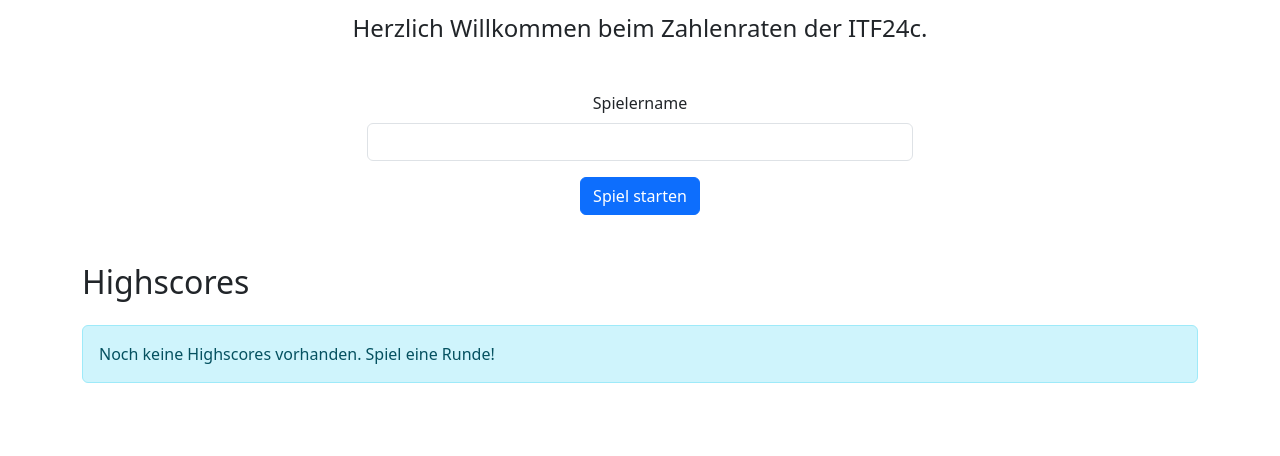
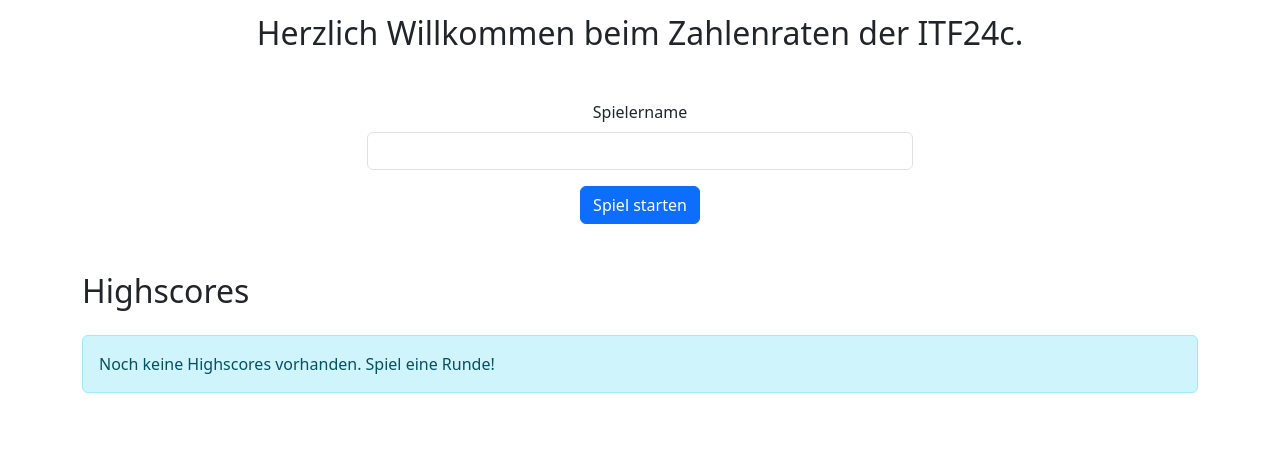
Before and after one commit to ohayentbs1/Zahlenraten, a Flask app: page / in a window 1280 px wide. Shown: the part 66-522 px from the top of the page. Run offline with Flask 3, Linux system fonts and the light colour scheme; data that the repository does not hold is empty; some libraries are stand-ins or nearby versions.

Commit message:
[FEAT]: reach 100% in each lighthouse category

```diff
--- a/templates/index.html
+++ b/templates/index.html
@@ -3,7 +3,7 @@
 {% block content %}
 
 <div class="container pt-2 pb-5">
-    <h4 class="mb-5 text-center">Herzlich Willkommen beim Zahlenraten der ITF24c.</h4>
+    <h2 class="mb-5 text-center">Herzlich Willkommen beim Zahlenraten der ITF24c.</h2>
 
     <div class="row justify-content-center mb-5">
         <div class="col-12 col-md-6 text-center">
--- a/templates/layouts/base.html
+++ b/templates/layouts/base.html
@@ -4,6 +4,7 @@
         {% block head %}
         <meta charset="utf-8">
         <meta name="viewport" content="width=device-width, initial-scale=1, shrink-to-fit=no">
+         <meta name="description" content="Zahlenraten-Spiel der ITF24c">
 
         {% block styles %}
             {{ bootstrap.load_css() }}
@@ -16,7 +17,9 @@
         <header class="container pt-3 pb-0 text-center">
             <h1>Zahlenraten</h1>
         </header>
-        {% block content %}{% endblock %}
+        <main>
+            {% block content %}{% endblock %}
+        </main>
 
         {% block scripts %}
             {{ bootstrap.load_js() }}
```
